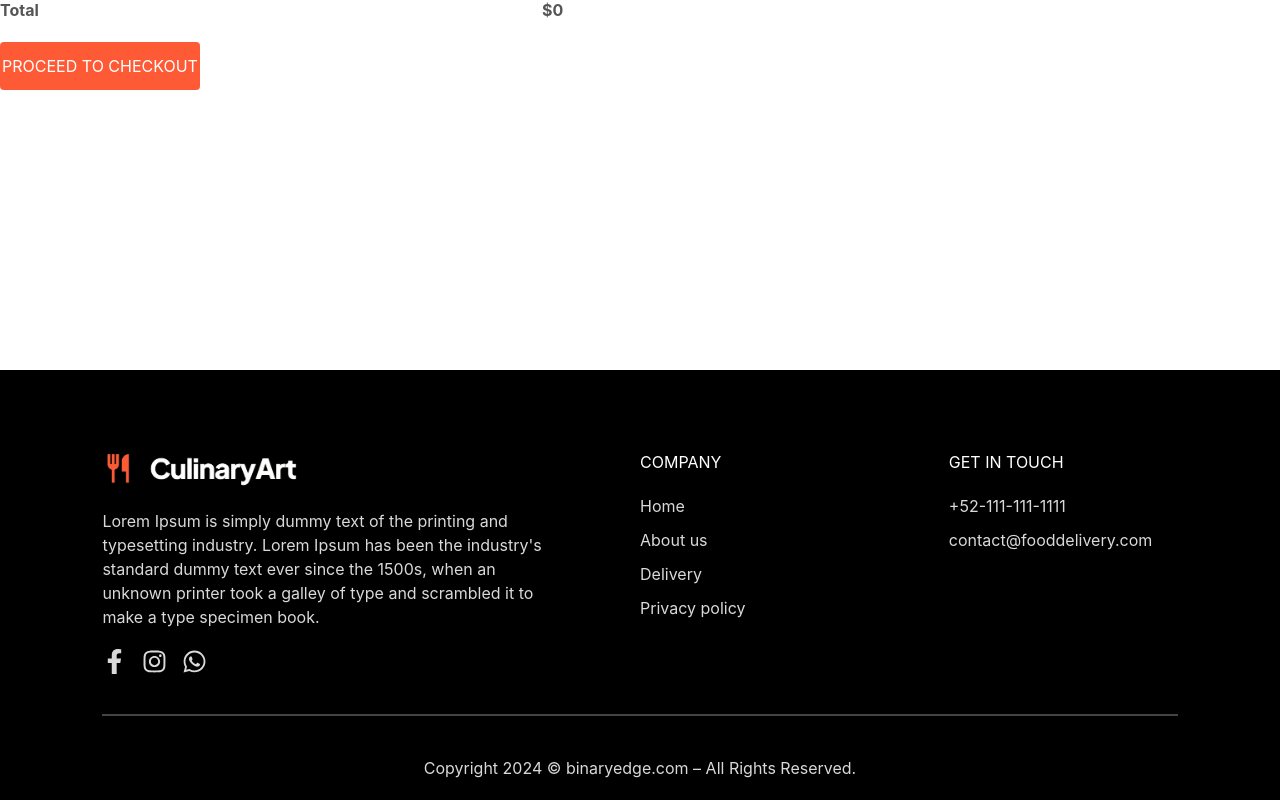
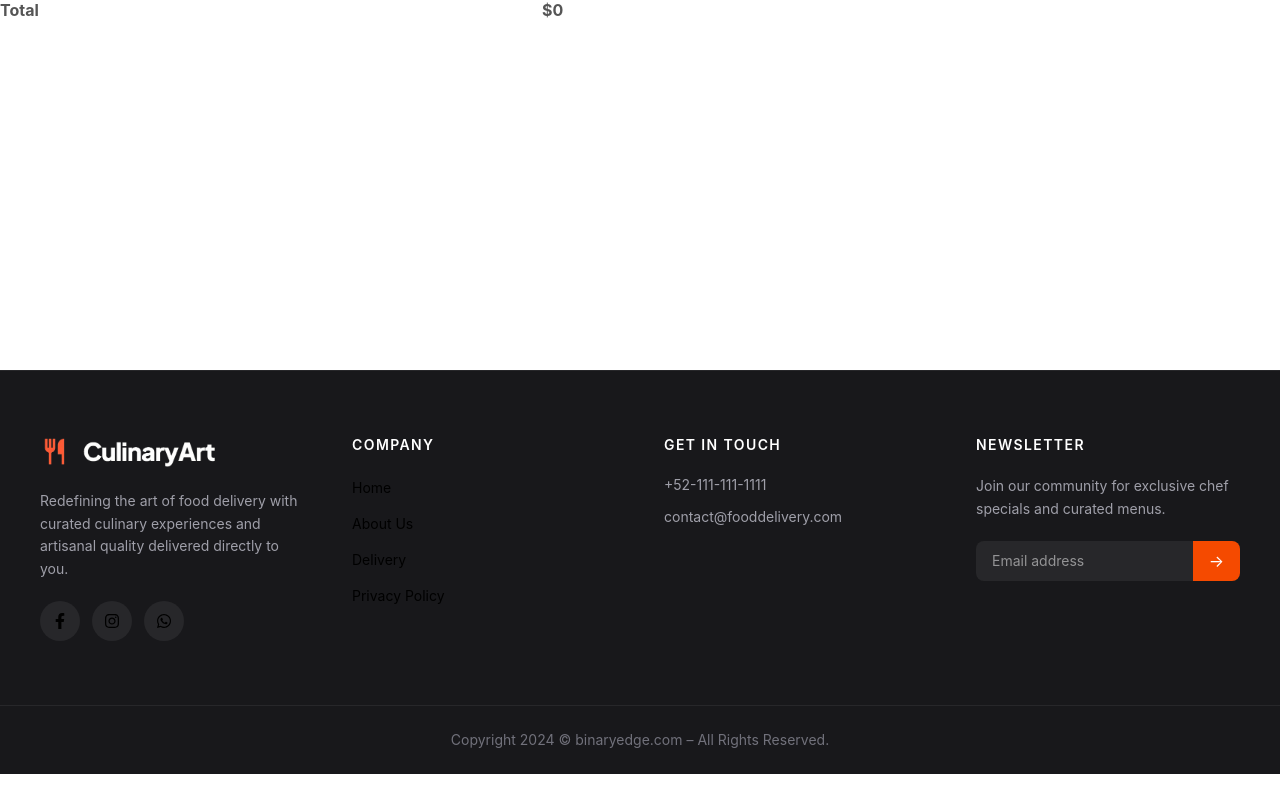
Before and after one commit to robertomattus/food-delivery-frontend, a React (Vite) app: page /cart in a window 1280 px wide. Shown: the part 430-1230 px from the top of the page. After the commit the page ends 1204 px from the top, so only its background shows below. Built offline with nearby package versions, Linux system fonts and the light colour scheme; no server answers.

Commit message:
feat: add StoreContext state management and UI components including Footer, ExploreMenu, and FoodDisplay with Tailwind styling.

```diff
--- a/src/Context/StoreContext.jsx
+++ b/src/Context/StoreContext.jsx
@@ -1,5 +1,5 @@
 import { createContext, useEffect, useState } from "react";
-import { food_list, menu_list } from "../assets/assets";
+import { menu_list } from "../assets/assets";
 import axios from "axios";
 export const StoreContext = createContext(null);
 
--- a/src/components/ExploreMenu/ExploreMenu.jsx
+++ b/src/components/ExploreMenu/ExploreMenu.jsx
@@ -1,43 +1,62 @@
 import React, { useContext } from "react";
-import "./ExploreMenu.css";
 import { StoreContext } from "../../Context/StoreContext";
 
 const ExploreMenu = ({ category, setCategory }) => {
   const { menu_list } = useContext(StoreContext);
 
   return (
-    <div className="explore-menu" id="explore-menu">
-      <h1>Explore our menu</h1>
-      <p className="explore-menu-text">
+    <div className="flex flex-col gap-5 py-20 px-4 md:px-10" id="explore-menu">
+      <div className="max-w-3xl mb-4">
+        <h1 className="text-5xl font-extrabold tracking-tight text-zinc-800 mb-4">
+          Explore our menu
+        </h1>
+        <p className="text-lg text-zinc-500 leading-relaxed">
           Choose from a diverse menu featuring a delectable array of dishes. Our
-        mission is to satisfy your cravings and elevate your dining experience,
-        one delicious meal at a time.
+          mission is to satisfy your cravings and elevate your dining
+          experience, one delicious meal at a time.
         </p>
-      <div className="explore-menu-list">
-        {menu_list.map((item, index) => {
-          return (
+      </div>
+
+      <div className="flex overflow-x-auto gap-8 pb-4 [&::-webkit-scrollbar]:hidden [-ms-overflow-style:none] [scrollbar-width:none]">
+        {menu_list.map((item, index) => (
           <div
             onClick={() =>
               setCategory((prev) =>
-                  prev === item.menu_name ? "All" : item.menu_name
+                prev === item.menu_name ? "All" : item.menu_name,
               )
             }
             key={index}
-              className="explore-menu-list-item"
+            className="flex flex-col items-center gap-3 group cursor-pointer shrink-0"
+          >
+            <div
+              className={`w-20 h-20 md:w-24 md:h-24 rounded-full overflow-hidden border-2 transition-all duration-300 shadow-sm
+                ${
+                  category === item.menu_name
+                    ? "border-orange-500 ring-2 ring-orange-300"
+                    : "border-transparent group-hover:border-orange-400"
+                }`}
             >
               <img
                 src={item.menu_image}
-                className={category === item.menu_name ? "active" : ""}
-                alt=""
+                alt={item.menu_name}
+                className="w-full h-full object-cover"
               />
-              <p className={category === item.menu_name ? "active-text" : ""}>
+            </div>
+            <p
+              className={`text-sm font-semibold tracking-wide transition-colors duration-200
+                ${
+                  category === item.menu_name
+                    ? "text-orange-600 font-bold"
+                    : "text-zinc-700"
+                }`}
+            >
               {item.menu_name}
             </p>
           </div>
-          );
-        })}
+        ))}
       </div>
-      <hr />
+
+      <hr className="mt-2 border-none h-[2px] bg-zinc-200" />
     </div>
   );
 };
--- a/src/components/FoodDisplay/FoodDisplay.jsx
+++ b/src/components/FoodDisplay/FoodDisplay.jsx
@@ -1,24 +1,33 @@
-import React, { useContext } from 'react'
-import './FoodDisplay.css'
-import FoodItem from '../FoodItem/FoodItem'
-import { StoreContext } from '../../Context/StoreContext'
+import React, { useContext } from "react";
+import FoodItem from "../FoodItem/FoodItem";
+import { StoreContext } from "../../Context/StoreContext";
 
-const FoodDisplay = ({category}) => {
-
-  const {food_list} = useContext(StoreContext);
+const FoodDisplay = ({ category }) => {
+  const { food_list } = useContext(StoreContext);
 
   return (
-    <div className='food-display' id='food-display'>
-      <h2>Top dishes near you</h2>
-      <div className='food-display-list'>
-        {food_list.map((item)=>{
-          if (category==="All" || category===item.category) {
-            return <FoodItem key={item._id} image={item.image} name={item.name} desc={item.description} price={item.price} id={item._id}/>
+    <div className="mt-8 pb-20 px-4 md:px-10" id="food-display">
+      <h2 className="text-3xl md:text-4xl font-bold tracking-tight text-zinc-800 mb-10">
+        Top dishes near you
+      </h2>
+      <div className="grid grid-cols-1 md:grid-cols-2 gap-10">
+        {food_list.map((item) => {
+          if (category === "All" || category === item.category) {
+            return (
+              <FoodItem
+                key={item._id}
+                image={item.image}
+                name={item.name}
+                desc={item.description}
+                price={item.price}
+                id={item._id}
+              />
+            );
           }
         })}
       </div>
     </div>
-  )
-}
+  );
+};
 
-export default FoodDisplay
+export default FoodDisplay;
--- a/src/components/FoodItem/FoodItem.jsx
+++ b/src/components/FoodItem/FoodItem.jsx
@@ -1,56 +1,98 @@
-import React, { useContext, useState } from "react";
-import "./FoodItem.css";
+import React, { useContext } from "react";
 import { assets } from "../../assets/assets";
 import { StoreContext } from "../../Context/StoreContext";
 import { FaMinusCircle, FaPlusCircle } from "react-icons/fa";
 
 const FoodItem = ({ image, name, price, desc, id }) => {
-  const [itemCount, setItemCount] = useState(0);
   const { cartItems, addToCart, removeFromCart, url, currency } =
     useContext(StoreContext);
 
   return (
-    <div className="food-item">
-      <div className="food-item-img-container">
+    <div className="group bg-white rounded-xl overflow-hidden shadow-[0_24px_48px_-12px_rgba(0,0,0,0.04)] hover:shadow-[0_32px_64px_-16px_rgba(0,0,0,0.08)] transition-all duration-500 border border-zinc-100">
+      {/* Imagen */}
+      <div className="aspect-[4/3] overflow-hidden relative">
         <img
-          className="food-item-image"
+          className="w-full h-full object-cover group-hover:scale-105 transition-transform duration-700"
           src={url + "/images/" + image}
-          alt=""
+          alt={name}
         />
+
+        {/* Botón agregar / contador sobre la imagen */}
         {!cartItems[id] ? (
-          <img
-            className="add"
+          <button
             onClick={() => addToCart(id)}
-            src={assets.add_icon_white}
-            alt=""
-          />
+            className="absolute bottom-4 right-4 bg-orange-500 hover:bg-orange-600 active:scale-95 transition-all text-white rounded-full w-10 h-10 flex items-center justify-center shadow-md"
+          >
+            <img src={assets.add_icon_white} alt="add" className="w-5 h-5" />
+          </button>
         ) : (
-          <div className="food-item-counter">
+          <div className="absolute bottom-4 right-4 flex items-center gap-2 bg-white rounded-full px-3 py-1.5 shadow-md">
             <FaMinusCircle
               size={20}
               color="#f44336"
-              style={{ cursor: "pointer" }}
+              className="cursor-pointer"
               onClick={() => removeFromCart(id)}
             />
-            <p>{cartItems[id]}</p>
+            <p className="text-sm font-bold text-zinc-800 min-w-[16px] text-center">
+              {cartItems[id]}
+            </p>
             <FaPlusCircle
               size={20}
               color="#8bc34a"
-              style={{ cursor: "pointer" }}
+              className="cursor-pointer"
               onClick={() => addToCart(id)}
             />
           </div>
         )}
       </div>
-      <div className="food-item-info">
-        <div className="food-item-name-rating">
-          <p>{name}</p> <img src={assets.rating_starts} alt="" />
+
+      {/* Info */}
+      <div className="p-6 md:p-8">
+        <div className="flex justify-between items-start mb-2">
+          <h3 className="text-xl font-bold text-zinc-800 leading-snug">
+            {name}
+          </h3>
+          <div className="flex items-center gap-1 shrink-0 ml-2">
+            <img src={assets.rating_starts} alt="rating" className="w-16" />
+          </div>
         </div>
-        <p className="food-item-desc">{desc}</p>
-        <p className="food-item-price">
-          {currency}
-          {price}
+
+        <p className="text-sm text-zinc-500 mb-6 line-clamp-2 leading-relaxed">
+          {desc}
         </p>
+
+        <div className="flex justify-between items-center">
+          <span className="text-2xl font-bold text-zinc-800">
+            {currency}
+            {price}
+          </span>
+          {!cartItems[id] ? (
+            <button
+              onClick={() => addToCart(id)}
+              className="bg-orange-100 text-orange-700 px-6 py-3 rounded-full text-sm font-semibold tracking-wide hover:bg-orange-200 active:scale-95 transition-all"
+            >
+              Add to Cart
+            </button>
+          ) : (
+            <div className="flex items-center bg-zinc-100 rounded-full px-2 py-1">
+              <button
+                onClick={() => removeFromCart(id)}
+                className="w-8 h-8 flex items-center justify-center text-zinc-600 hover:bg-white rounded-full transition-colors"
+              >
+                <FaMinusCircle size={16} color="#f44336" />
+              </button>
+              <span className="px-3 text-sm font-bold text-zinc-800">
+                {cartItems[id]}
+              </span>
+              <button
+                onClick={() => addToCart(id)}
+                className="w-8 h-8 flex items-center justify-center text-zinc-600 hover:bg-white rounded-full transition-colors"
+              >
+                <FaPlusCircle size={16} color="#8bc34a" />
+              </button>
+            </div>
+          )}
+        </div>
       </div>
     </div>
   );
--- a/src/components/Footer/Footer.jsx
+++ b/src/components/Footer/Footer.jsx
@@ -1,67 +1,116 @@
 import React from "react";
-import "./Footer.css";
 import { assets } from "../../assets/assets";
 import { FaFacebookF, FaInstagram, FaWhatsapp } from "react-icons/fa";
 
 const Footer = () => {
   return (
-    <div className="footer" id="footer">
-      <div className="footer-content">
-        <div className="footer-content-left">
-          <img src={assets.logo_dark} alt="" />
-          <p>
-            Lorem Ipsum is simply dummy text of the printing and typesetting
-            industry. Lorem Ipsum has been the industry's standard dummy text
-            ever since the 1500s, when an unknown printer took a galley of type
-            and scrambled it to make a type specimen book.
+    <footer
+      className="bg-zinc-900 border-t border-zinc-800 mt-auto"
+      id="footer"
+    >
+      {/* Grid principal */}
+      <div className="grid grid-cols-1 md:grid-cols-4 gap-12 px-4 md:px-10 py-16">
+        {/* Columna 1 - Branding */}
+        <div className="flex flex-col gap-5">
+          <img
+            src={assets.logo_dark}
+            alt="Logo"
+            className="w-full max-w-[180px] h-auto object-contain"
+          />
+          <p className="text-zinc-400 text-sm leading-relaxed">
+            Redefining the art of food delivery with curated culinary
+            experiences and artisanal quality delivered directly to you.
           </p>
-          <div className="footer-social-icons">
+          <div className="flex gap-3">
             <a
               href="https://www.facebook.com/tu-perfil"
               target="_blank"
               rel="noopener noreferrer"
+              className="w-10 h-10 rounded-full bg-zinc-800 flex items-center justify-center text-white hover:text-orange-500 transition-colors duration-200"
             >
-              <FaFacebookF size={25} />
+              <FaFacebookF size={16} />
             </a>
             <a
               href="https://www.instagram.com/tu-perfil"
               target="_blank"
               rel="noopener noreferrer"
+              className="w-10 h-10 rounded-full bg-zinc-800 flex items-center justify-center text-white hover:text-orange-500 transition-colors duration-200"
             >
-              <FaInstagram size={25} />
+              <FaInstagram size={16} />
             </a>
             <a
               href="https://wa.me/1234567890"
               target="_blank"
               rel="noopener noreferrer"
+              className="w-10 h-10 rounded-full bg-zinc-800 flex items-center justify-center text-white hover:text-orange-500 transition-colors duration-200"
             >
-              <FaWhatsapp size={25} />
+              <FaWhatsapp size={16} />
             </a>
           </div>
         </div>
-        <div className="footer-content-center">
-          <h2>COMPANY</h2>
-          <ul>
-            <li>Home</li>
-            <li>About us</li>
-            <li>Delivery</li>
-            <li>Privacy policy</li>
+
+        {/* Columna 2 - Company */}
+        <div className="flex flex-col gap-5">
+          <h4 className="text-white font-semibold text-sm tracking-widest uppercase">
+            Company
+          </h4>
+          <ul className="space-y-3">
+            {["Home", "About Us", "Delivery", "Privacy Policy"].map((link) => (
+              <li key={link}>
+                <a
+                  href="#"
+                  className="text-zinc-400 hover:text-orange-500 transition-colors duration-200 text-sm"
+                >
+                  {link}
+                </a>
+              </li>
+            ))}
           </ul>
         </div>
-        <div className="footer-content-right">
-          <h2>GET IN TOUCH</h2>
-          <ul>
-            <li>+52-111-111-1111</li>
-            <li>contact@fooddelivery.com</li>
+
+        {/* Columna 3 - Get in touch */}
+        <div className="flex flex-col gap-5">
+          <h4 className="text-white font-semibold text-sm tracking-widest uppercase">
+            Get In Touch
+          </h4>
+          <ul className="space-y-3">
+            {["+52-111-111-1111", "contact@fooddelivery.com"].map((item) => (
+              <li key={item} className="text-zinc-400 text-sm">
+                {item}
+              </li>
+            ))}
           </ul>
         </div>
+
+        {/* Columna 4 - Newsletter */}
+        <div className="flex flex-col gap-5">
+          <h4 className="text-white font-semibold text-sm tracking-widest uppercase">
+            Newsletter
+          </h4>
+          <p className="text-zinc-400 text-sm leading-relaxed">
+            Join our community for exclusive chef specials and curated menus.
+          </p>
+          <div className="flex">
+            <input
+              type="email"
+              placeholder="Email address"
+              className="bg-zinc-800 border-none rounded-l-lg text-white text-sm px-4 py-2 w-full focus:outline-none focus:ring-1 focus:ring-orange-500"
+            />
+            <button className="bg-orange-600 text-white px-4 py-2 rounded-r-lg hover:bg-orange-700 transition-colors">
+              →
+            </button>
+          </div>
+        </div>
       </div>
-      <hr />
-      <p className="footer-copyright">
-        Copyright {new Date().getFullYear()} © binaryedge.com – All Rights
-        Reserved.
-      </p>
-    </div>
+
+      {/* Copyright */}
+      <div className="px-4 md:px-10 py-6 border-t border-zinc-800">
+        <p className="text-zinc-500 text-center text-sm">
+          Copyright {new Date().getFullYear()} © binaryedge.com – All Rights
+          Reserved.
+        </p>
+      </div>
+    </footer>
   );
 };
 
--- a/src/index.css
+++ b/src/index.css
@@ -1,16 +1,6 @@
 @import "tailwindcss";
 @import url("https://fonts.googleapis.com/css2?family=Inter:wght@300;400;500;600;700&display=swap");
 @import url("https://fonts.googleapis.com/css2?family=Plus+Jakarta+Sans:wght@700;800&display=swap");
-
-:root {
-  --primary: #ff5a36;
-  --secondary: #1a1a1a;
-  --background-light: #fbf9f9;
-  --neutral-light: #f7f7f7;
-  --accent-yellow: #ffeb3b;
-  --text-dark: #1b1c1c;
-}
-
 * {
   font-family: "Inter", sans-serif;
   scroll-behavior: smooth;
```
Also changed, not shown: src/components/ExploreMenu/ExploreMenu.css (deleted, +0 -59 lines), src/components/FoodDisplay/FoodDisplay.css (deleted, +0 -14 lines), src/components/FoodItem/FoodItem.css (deleted, +0 -79 lines). Lines whose indentation alone changed are shown as unchanged.
